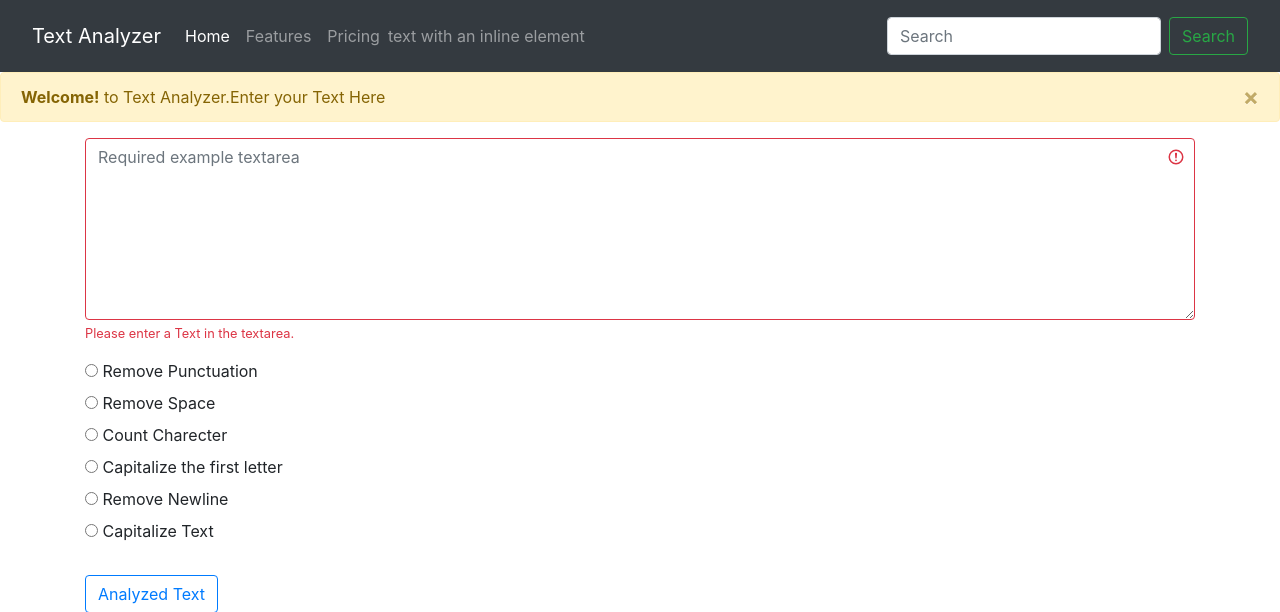
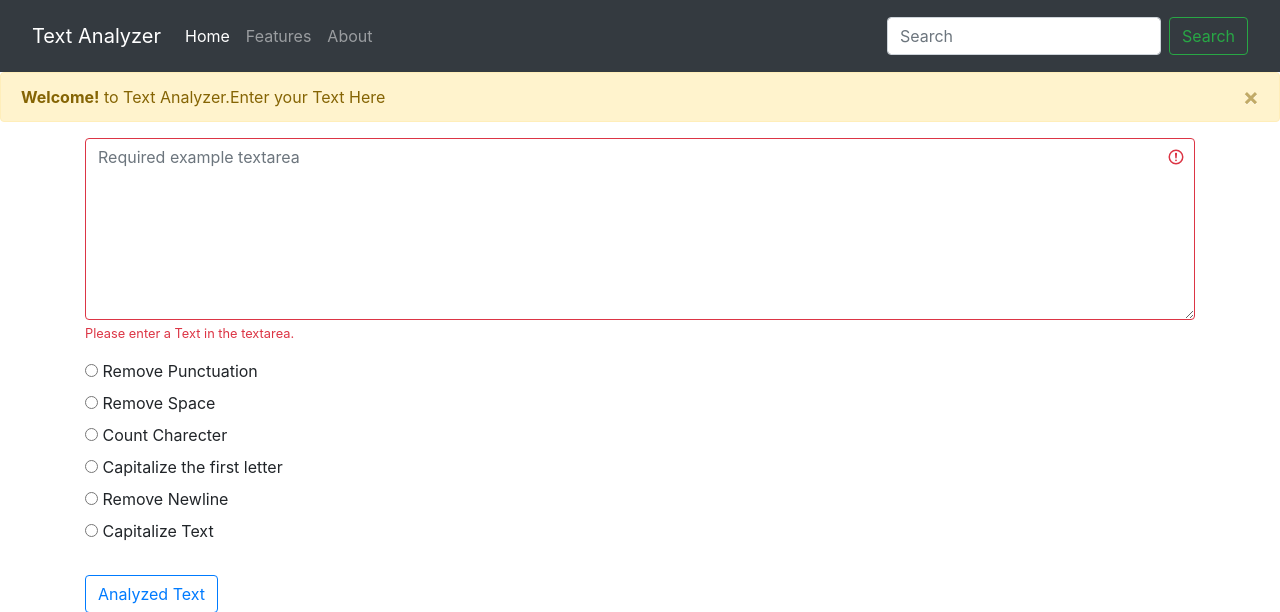
Before and after one commit to engr-sakil/TextAnalyzer, a Django app: page / in a window 1280 px wide. Shown: the top 612 px of the page. Run offline with Django 3.2, Linux system fonts and the light colour scheme.

Commit message:
add about in header

```diff
--- a/textAnalyzed/templates/index.html
+++ b/textAnalyzed/templates/index.html
@@ -29,12 +29,10 @@
                         <a class="nav-link" href="#">Features</a>
                     </li>
                     <li class="nav-item">
-                        <a class="nav-link" href="#">Pricing</a>
+                        <a class="nav-link" href="#">About</a>
                     </li>
                 </ul>
-                <span class="navbar-text">
-                    text with an inline element
-                </span>
+
             </div>
         </nav>
         <nav class="navbar navbar-light bg-dark">
```
Also changed, not shown: textAnalyzed/templates/analyzedresult.html (line endings or trailing spaces).
